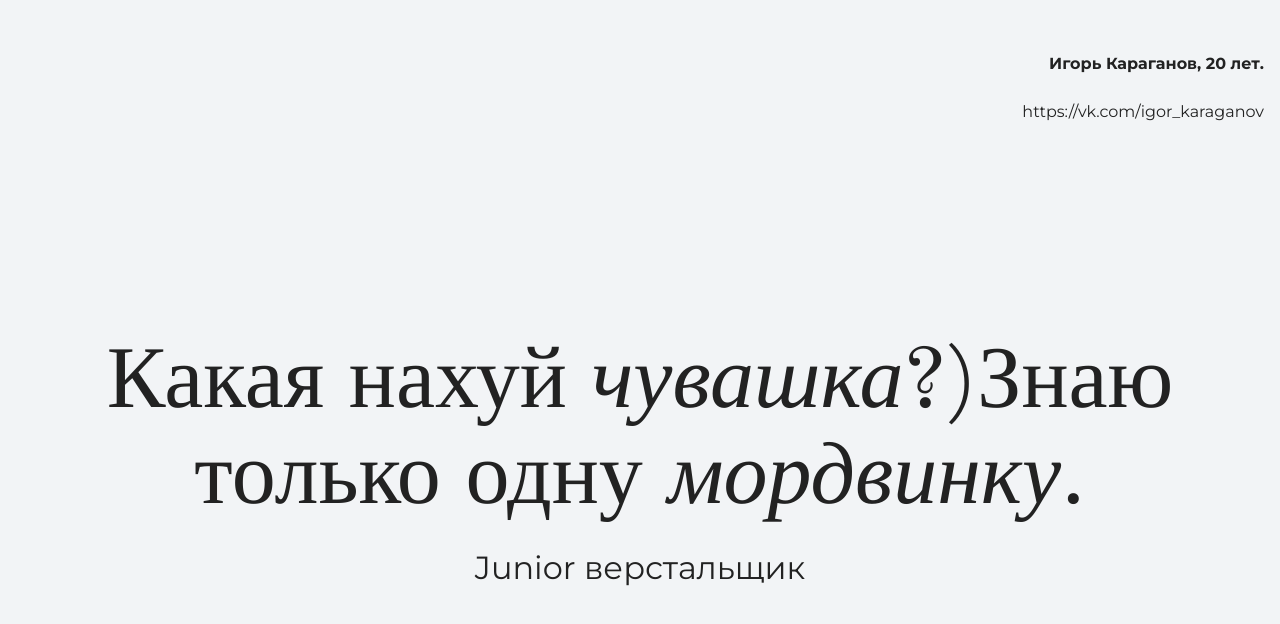
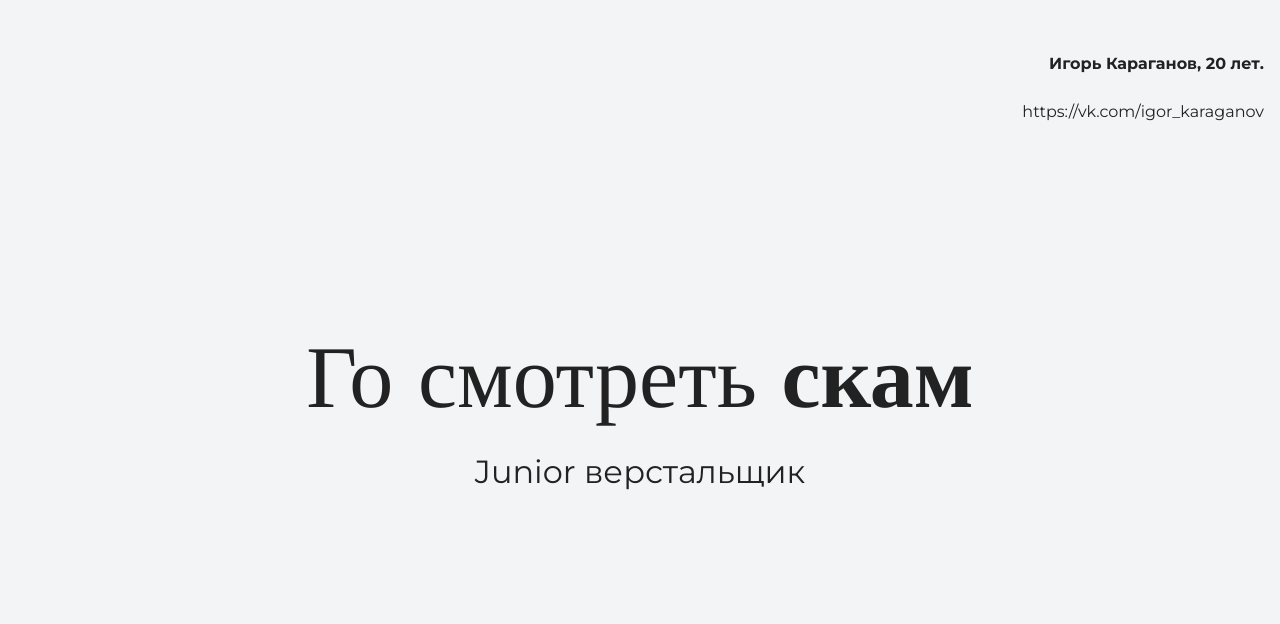
Before and after one commit to trasbe/my-site, a plain HTML site: page index.html in a window 1280 px wide. Shown: the top 624 px of the page. Drawn offline with nearby package versions, Linux system fonts and the light colour scheme.

Commit message:
Новый заголовок

```diff
--- a/index.html
+++ b/index.html
@@ -17,7 +17,7 @@
 
     <section class="hero-image">
       <div class="container">
-        <h1 class="heading">Какая нахуй <i>чувашка</i>?)Знаю только одну <i>мордвинку</i>.</h1>
+        <h1 class="heading">Го смотреть <b>скам</b></h1>
       <p>Junior верстальщик</p>
     </div>
     </section>
```
